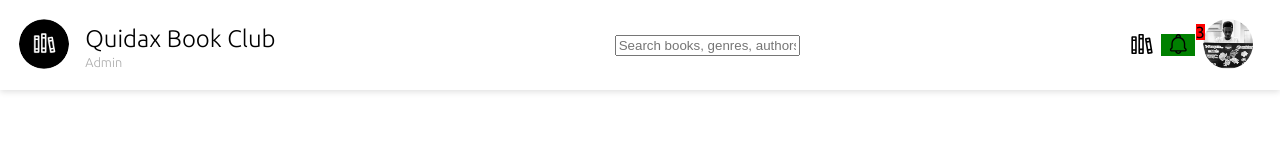
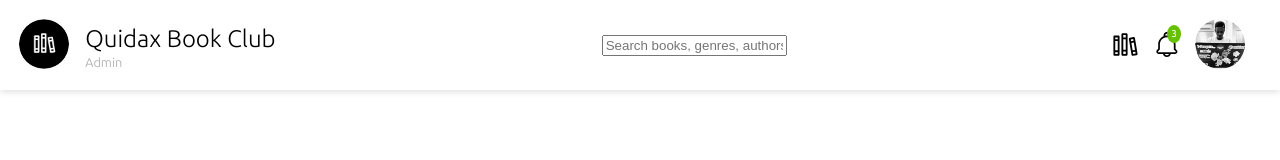
Before and after one commit to Easybuoy/quidax-assessment, a website: page index.html in a window 1280 px wide. Drawn offline with nearby package versions, Linux system fonts and the light colour scheme; files that its build step writes are made by us from their sources.

Commit message:
style navigation

```diff
--- a/index.html
+++ b/index.html
@@ -25,15 +25,16 @@
 
       <div class="nav__search">
         <input placeholder="Search books, genres, authors, etc." />
+
       </div>
 
       <div class="nav__links">
         <div class="nav__links__item">
-          <img src="./assets/nav-icon.svg" />
+          <img class="img_xs" src="./assets/book.svg" />
         </div>
 
         <div class="nav__links__item notification">
-          <img src="./assets/notification.svg" />
+          <img class="img_xs" src="./assets/notification.svg" />
           <span class="badge">3</span>
         </div>
         <div class="nav__links__item">
--- a/less/navigation.less
+++ b/less/navigation.less
@@ -35,22 +35,33 @@ nav {
     align-items: center;
 
     .nav__links__item {
-      img {
-        padding: 0 0.5rem;
-      }
+      padding: 0 1rem;
     }
 
     .notification {
-      background-color: green;
+      padding: 0;
       position: relative;
       .badge {
         position: absolute;
-        top: -10px;
-        right: -10px;
-        display: inline-block;
-        background-color: red;
+        top: -7px;
+        right: -2px;
+        color: @white;
+        font-size: 10px;
+        background: @lightGreen;
+        padding: 4px;
+
+        border-radius: 50%;
+        display: flex;
+        flex-wrap: wrap;
+        align-items: center;
+        justify-content: center;
       }
     }
+  }
+
+  .img_xs {
+    width: 25px;
+    height: 25px;
   }
 
   .img_sm {
--- a/less/variables.less
+++ b/less/variables.less
@@ -4,7 +4,7 @@
 @secondaryColor: #212529;
 @black: black;
 @grey: #aaaaaa;
-@deepBlue: #383651;
+@lightGreen: #65c100;
 
 // Fonts
 @primaryFont: "Roboto", sans-serif;
```
Also changed, not shown: assets/book.svg (renamed from assets/nav-icon.svg).
